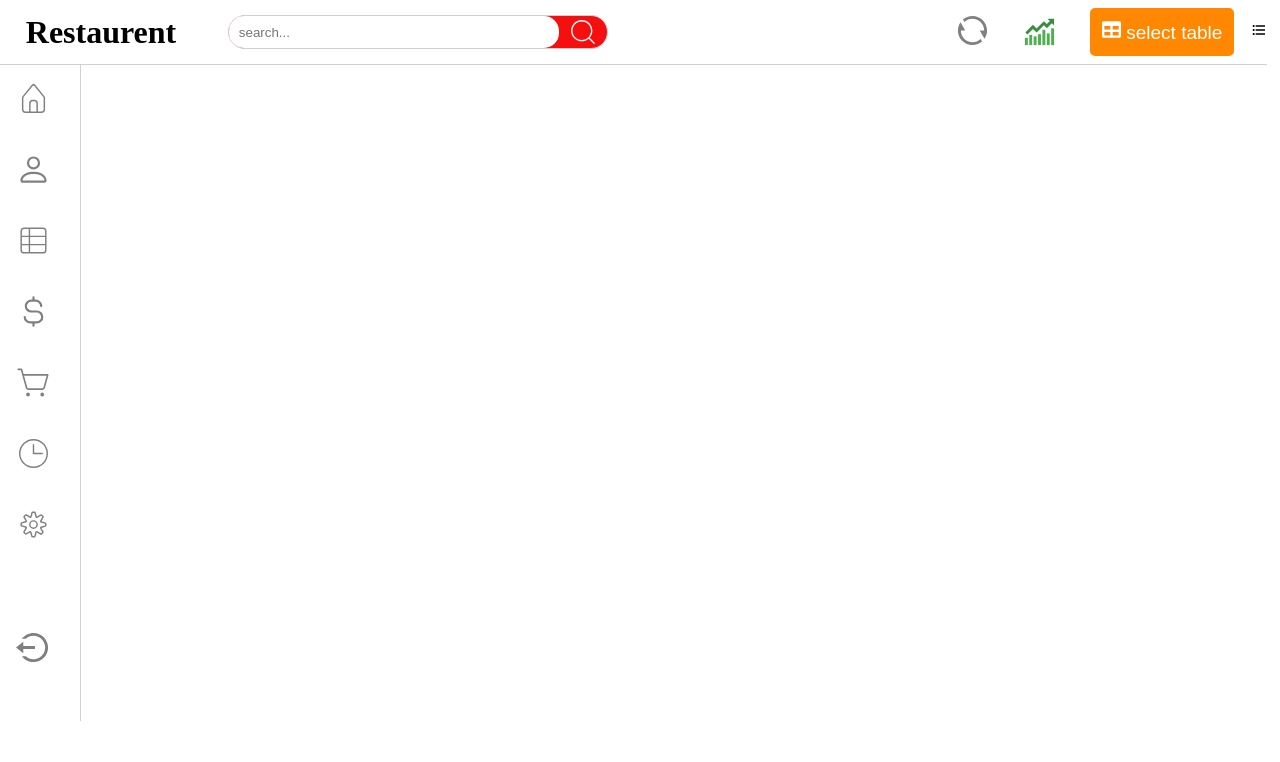
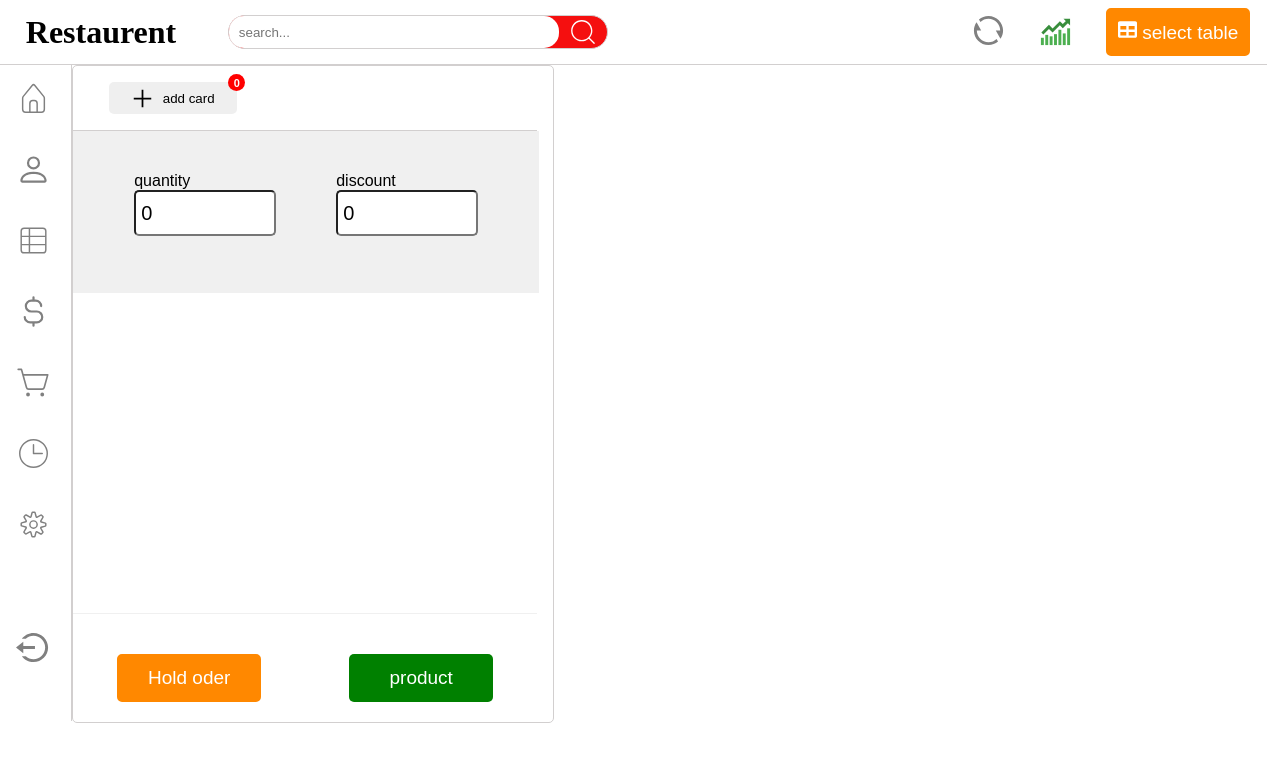
Before and after one commit to ziauddin-0987/restaurent.github.io, a React (Vite) app: page / in a window 1280 px wide. Shown: the top 762 px of the page. Built offline with nearby package versions, Linux system fonts and the light colour scheme.

Commit message:
this code in responseve and layout setting  sider setting

```diff
--- a/package.json
+++ b/package.json
@@ -33,6 +33,6 @@
     "eslint-plugin-react-refresh": "^0.4.9",
     "globals": "^15.9.0",
     "tailwindcss": "^3.4.17",
-    "vite": "^5.4.14"
+    "vite": "^5.4.19"
   }
 }
--- a/src/App.css
+++ b/src/App.css
@@ -1,6 +1,7 @@
 .topAndSideBarFLex{
   display: flex;
   width:100%;
+  justify-content: space-between;
   /* grid-template-columns: repeat(); */
 }
 
@@ -12,8 +13,10 @@
 
 
 .secoundNavBavANdMaiSide {
+  width:100%;
   display: flex;
-}
+  justify-content:space-between
+ }
 .router {
   width: 100%;
   height: 44rem;
--- a/src/App.jsx
+++ b/src/App.jsx
@@ -18,7 +18,7 @@ function App() {
           <div className="secoundNavBavANdMaiSide">
             <Secondnav />
             {/* <Outlet/> */}
-        {/* <Sidebar className="siderBar"/> */}
+        <Sidebar className="siderBar"/>
           </div>
 
         </div>
--- a/src/components/secoundNav.css
+++ b/src/components/secoundNav.css
@@ -41,3 +41,6 @@
   outline: 3px solid orange;
   border-radius: 8px;
 }
+.outlet{
+  width:100%;
+}
--- a/src/components/secoundNav.jsx
+++ b/src/components/secoundNav.jsx
@@ -1,12 +1,13 @@
 import React from "react";
 import "./secoundNav.css";
 import { Outlet } from "react-router-dom";
+import "../components/secoundNav.css" ;
 
 export default function secoundNav() {
 
   return (
     <>
-      <Outlet />
+      <Outlet className="outlet"/>
     </>
   );
 }
--- a/src/components/sideBar.css
+++ b/src/components/sideBar.css
@@ -24,10 +24,11 @@
   position: relative;
 }
 .sideBar {
+  width:36rem;;
   /* display: none; */
   /* padding: 20px; */
   display: flex;
-  justify-content: end;
+  /* justify-content: ; */
 }
 
 .topSideBar {
@@ -74,10 +75,11 @@
   height: 4rem;
 }
 .threeBtnInDiv {
+  /* position:absolute; */
   width: 12rem;
   height: 2rem;
   display: flex;
-  justify-content: space-around;
+  justify-content:left;
 }
 /* side bar button */
 
@@ -94,12 +96,14 @@
   /* font-size: 21px; */
 }
 .sideBarButton {
+  /* position:relative; */
+  /* right:14rem; */
   width: 3rem;
   cursor: pointer;
   border: none;
   display: flex;
   align-items: center;
-  justify-content: center;
+  /* justify-content: center; */
   border-radius: 5px;
 }
 .towBtnHoldOderandPorduct,
--- a/src/components/sideBar.jsx
+++ b/src/components/sideBar.jsx
@@ -77,9 +77,9 @@ function sideBar() {
                   </button>
                 </div>
                 <div className="threeBtnInDiv">
-                  <button className="sideBarButton">
+                  {/* <button className="sideBarButton">
                     <GrAdd className="S-icon" />
-                  </button>
+                  </button> */}
 
                 </div>
               </div>
--- a/src/components/topNavBar.jsx
+++ b/src/components/topNavBar.jsx
@@ -98,9 +98,9 @@ function abc(){
               </button>
               </Link>
             </div>
-            <div className="manu">
+            {/* <div className="manu">
               <MdFormatListBulleted className="manuBtn"/>
-            </div>
+            </div> */}
           </div>
         </div>
       </div>
--- a/src/pages/home.css
+++ b/src/pages/home.css
@@ -25,6 +25,7 @@
   gap: 20px;
 }
 .emtyBoxInImg{
+  margin-top: 10px;
   width: 100%;
   display: flex;
   justify-content: center;
@@ -59,13 +60,14 @@
   overflow-y: scroll;
   height: 41rem;
   width: 100%;
-  /* display: grid;
-  grid-template-columns: repeat(7,1fr);
-  grid-template-rows: repeat(1,1fr); */
+  display: grid;
+  grid-template-columns: repeat(4,1fr);
+  grid-template-rows: repeat(1,1fr);
 }
 
 .imgBox {
   display: flex;
+  margin-top: 100px;;
 }
 .apiText {
   text-align: center;
```
Also changed, not shown: 1 other file (tests, documents, lock files or other folders).
